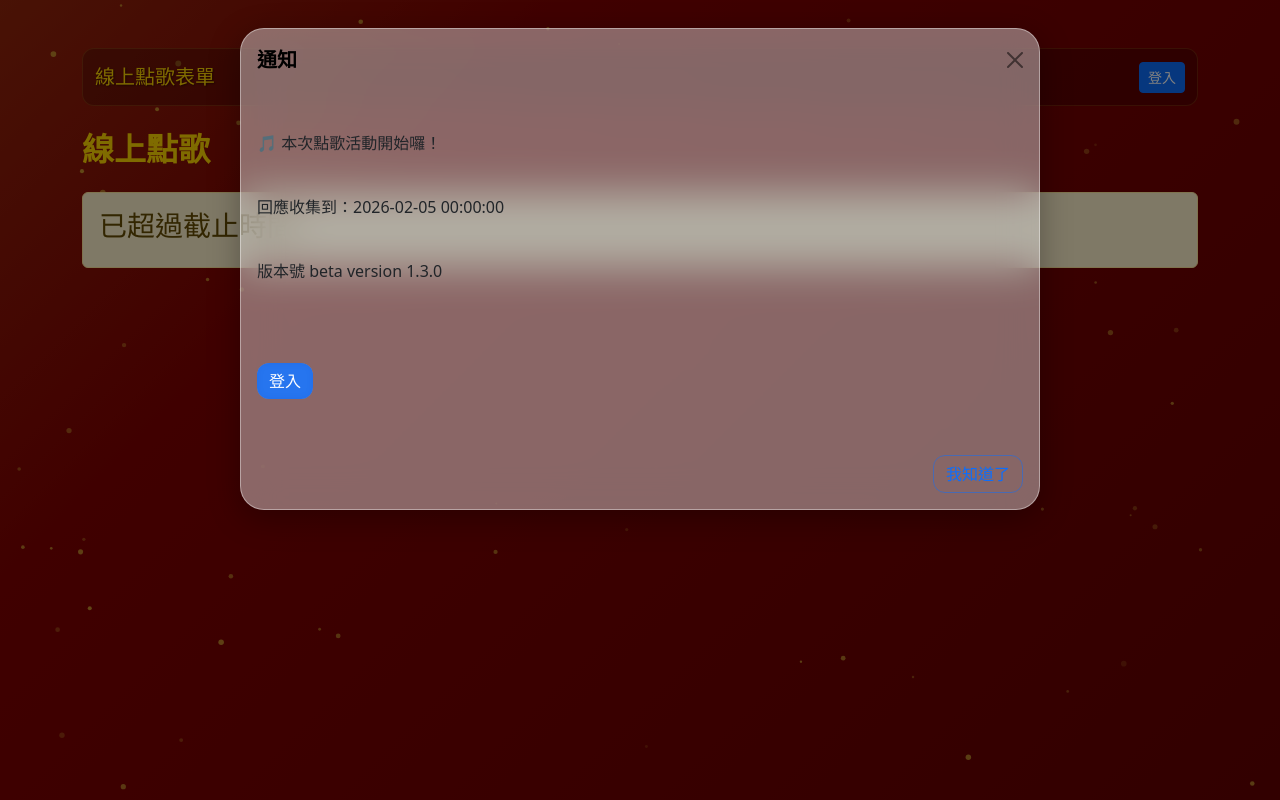
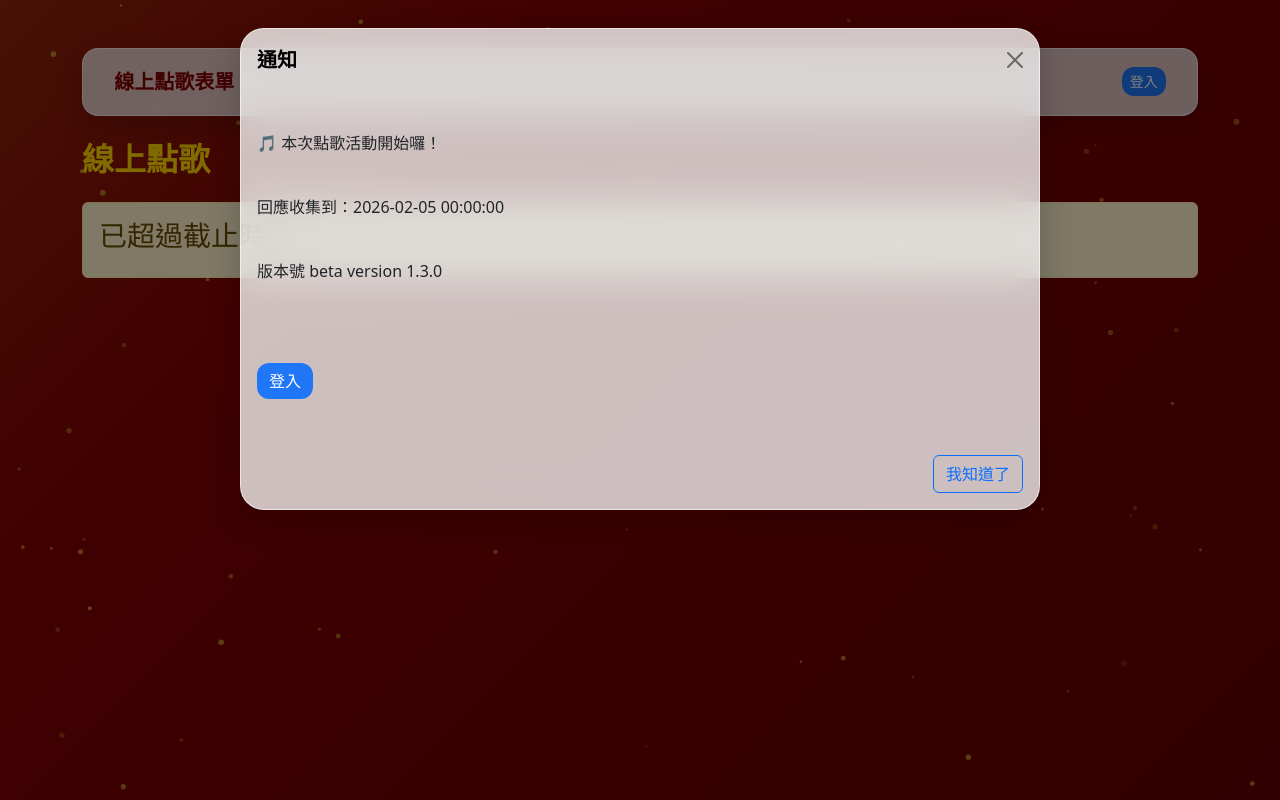
Before and after one commit to wen-ar/song_request_form, a Flask app: page / in a window 1280 px wide. Run offline with Flask 3, Linux system fonts and the light colour scheme.

Commit message:
Update index.html

```diff
--- a/templates/index.html
+++ b/templates/index.html
@@ -25,7 +25,7 @@
 
     /* 2. 主容器毛玻璃效果 */
     body.festival-mode .container.mt-5 {
-      background: rgba(255, 255, 255, 0.1);
+      background: rgba(255, 255, 255, 0.15);
       backdrop-filter: blur(12px);
       -webkit-backdrop-filter: blur(12px);
       border-radius: 24px;
@@ -34,52 +34,59 @@
       box-shadow: 0 15px 35px rgba(0, 0, 0, 0.4);
     }
 
-    /* 3. 玻璃擬態 (Glass UI) 通知彈窗 */
-    body.festival-mode .modal-content {
-      background: rgba(255, 255, 255, 0.4) !important; /* 半透明背景 */
-      backdrop-filter: blur(20px) !important;        /* 深層毛玻璃 */
+    /* 3. 白系玻璃擬態 (White Glass UI) - 應用於彈窗與導覽列 */
+
+    /* 通用玻璃類別：你可以把這個樣式同時給彈窗跟導覽列 */
+    body.festival-mode .modal-content,
+    body.festival-mode .navbar {
+      background: rgba(255, 255, 255, 0.75) !important;
+      backdrop-filter: blur(20px) !important;
       -webkit-backdrop-filter: blur(20px);
-      border: 1px solid rgba(255, 255, 255, 0.4) !important; /* 邊框高亮 */
-      border-radius: 24px !important;                /* 圓角 */
-      box-shadow: 0 8px 32px 0 rgba(0, 0, 0, 0.3) !important;
-      color: #212529 !important;                     /* 強制深色文字 */
+      border: 1px solid rgba(255, 255, 255, 0.6) !important;
+      box-shadow: 0 8px 32px 0 rgba(0, 0, 0, 0.2) !important;
     }
 
-    /* 彈窗頭部與標題設定 */
-    body.festival-mode .modal-header {
+    /* 彈窗專屬調整 */
+    body.festival-mode .modal-content {
+      border-radius: 24px !important;
+      color: #212529 !important;
+    }
+
+    body.festival-mode .modal-header,
+    body.festival-mode .modal-footer {
       border: none !important;
       background: transparent !important;
     }
 
     body.festival-mode .modal-title {
       color: #000 !important;
-      font-weight: bold;
+      font-weight: 800;
     }
 
-    /* 修正彈窗關閉按鈕顏色 */
     body.festival-mode .modal-header .btn-close {
       filter: none !important;
     }
 
-    /* 彈窗內容區與頁尾 */
-    body.festival-mode .modal-body {
-      color: #212529 !important;
+    /* 4. 導覽列（Navbar）專屬調整 */
+    body.festival-mode .navbar {
+      border-radius: 16px; /* 導覽列圓角稍微收斂一點點 */
+      margin-bottom: 2rem;
+      padding: 0.8rem 1.2rem;
     }
 
-    body.festival-mode .modal-footer {
-      border: none !important;
-      background: transparent !important;
+    /* 調整導覽列文字顏色，使其在白色玻璃上清晰可見 */
+    body.festival-mode .navbar-brand {
+      color: #800000 !important; /* 改用深紅色呼應背景，質感更好 */
+      font-weight: bold;
+      text-shadow: none;
     }
 
-    /* 4. 導覽列與表單標籤調整 */
-    body.festival-mode .navbar {
-      background: rgba(0, 0, 0, 0.2) !important;
-      border-radius: 12px;
-      border: 1px solid rgba(212, 175, 55, 0.2);
+    body.festival-mode .navbar-text {
+      color: #333 !important;
+      text-shadow: none;
     }
 
-    body.festival-mode .navbar-brand,
-    body.festival-mode .navbar-text,
+    /* 5. 表單標籤與標題 (維持金色亮眼感) */
     body.festival-mode .form-label {
       color: #ffd700 !important;
       text-shadow: 1px 1px 2px rgba(0,0,0,0.5);
@@ -90,21 +97,14 @@
       font-weight: bold;
     }
 
-    /* 5. 彈窗內按鈕 Glass 質感優化 */
-    body.festival-mode .modal-content .btn-primary {
+    /* 6. 按鈕樣式優化 */
+    body.festival-mode .btn-primary {
       border-radius: 12px;
-      background: rgba(13, 110, 253, 0.85) !important;
+      background: rgba(13, 110, 253, 0.9) !important;
       border: none !important;
-      backdrop-filter: blur(5px);
     }
 
-    body.festival-mode .modal-content .btn-outline-primary {
-      border-radius: 12px;
-      border: 1px solid rgba(13, 110, 253, 0.5) !important;
-      color: #0d6efd !important;
-    }
-
-    /* 6. 粒子畫布底層 */
+    /* 7. 粒子畫布 */
     #festival-canvas {
       position: fixed;
       top: 0;
```
